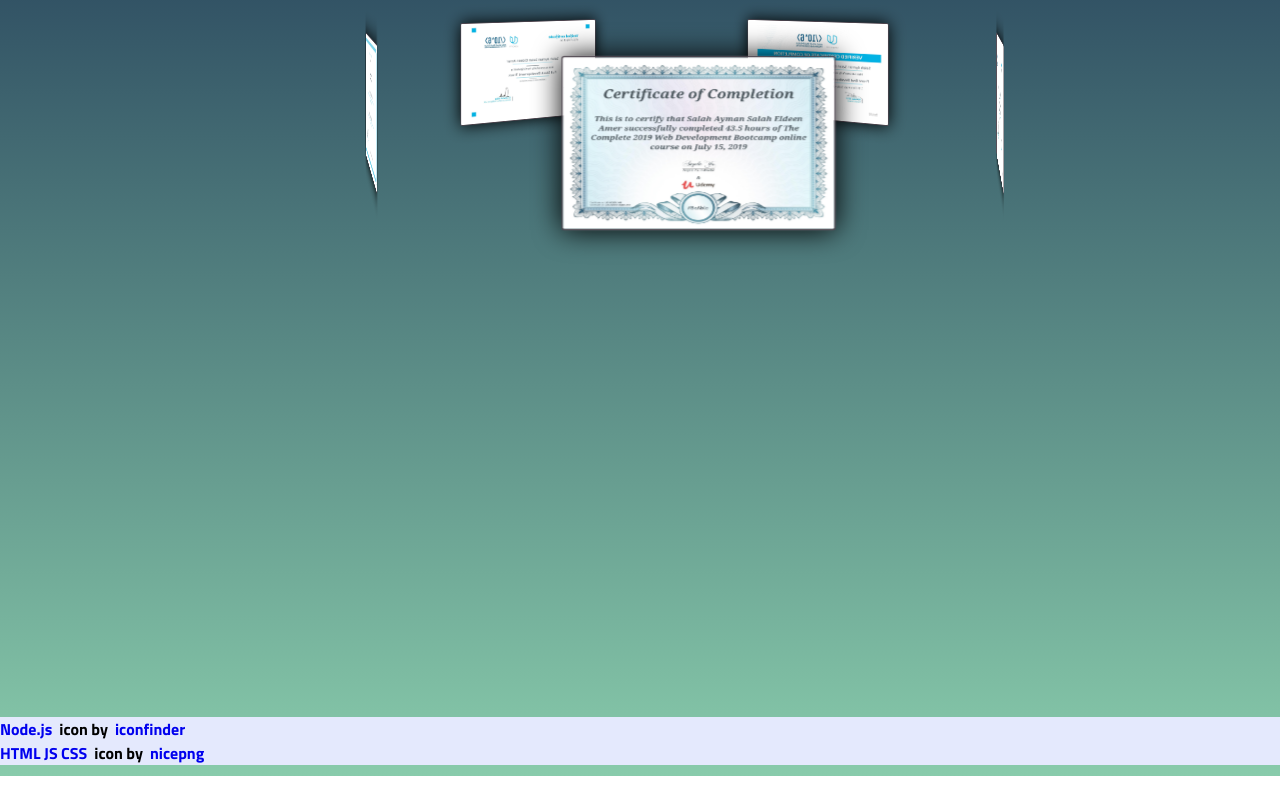
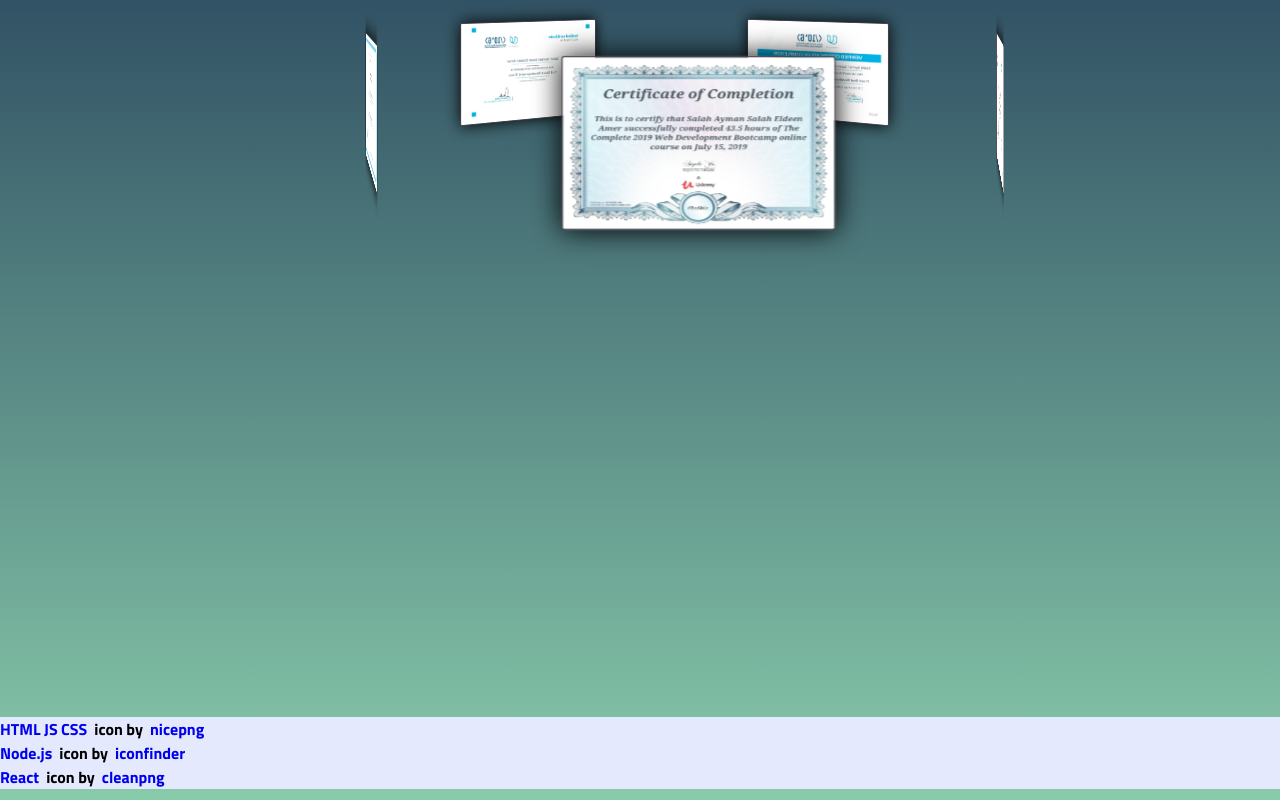
Before and after one commit to SalahAmer2/My-Resume-Website-React, a React (Create React App) app: page /my-certificates in a window 1280 px wide. Shown: the part 457-1257 px from the top of the page. Before the commit the page ends 1233 px from the top, so only its background shows below. Built offline with nearby package versions, Linux system fonts and the light colour scheme.

Commit message:
added react icon to footer

```diff
--- /dev/null
+++ b/src/components/footer-line/footer-line.component.jsx
@@ -0,0 +1,21 @@
+import React from 'react';
+
+const FooterLine = ({ iconLink, iconName, iconSiteLink, iconSiteName }) => (
+    <div>
+        <a
+            target="_blank"
+            href={iconLink}
+        >
+            {iconName} &nbsp;
+        </a>
+            icon by &nbsp;
+        <a
+            target="_blank"
+            href={iconSiteLink}
+        >
+            {iconSiteName} &nbsp;
+        </a>
+    </div>
+)
+
+export default FooterLine;
--- a/src/components/footer/footer.component.jsx
+++ b/src/components/footer/footer.component.jsx
@@ -1,4 +1,6 @@
 import React from 'react';
+
+import FooterLine from "../footer-line/footer-line.component";
 
 import './footer.styles.scss';
 
@@ -6,35 +8,26 @@
     <div>
         <br />
         <h1 className="footer">
-            <a
-             target="_blank"
-             href="https://www.iconfinder.com/icons/1012818/code_development_logo_nodejs_icon"
-            >
-                Node.js &nbsp;
-            </a>
-                icon by &nbsp;
-            <a
-             target="_blank"
-             href="https://www.iconfinder.com"
-            >
-                iconfinder &nbsp;
-            </a>
-            <br />
-            <a
-             target="_blank"
-             href="https://www.nicepng.com/downpng/u2q8w7a9w7r5r5q8_html-css-icon-png/"
-            >
-                HTML JS CSS &nbsp;
-            </a>
-                icon by &nbsp;
-            <a
-             target="_blank"
-             href="https://www.nicepng.com"
-            >
-                nicepng
-            </a>
+            <FooterLine
+                iconLink="https://www.nicepng.com/downpng/u2q8w7a9w7r5r5q8_html-css-icon-png"
+                iconName='HTML JS CSS'
+                iconSiteLink="https://www.nicepng.com"
+                iconSiteName='nicepng'
+            />
+            <FooterLine
+                iconLink="https://www.iconfinder.com/icons/1012818/code_development_logo_nodejs_icon"
+                iconName='Node.js'
+                iconSiteLink="https://www.iconfinder.com"
+                iconSiteName='iconfinder'
+            />
+            <FooterLine
+                iconLink="https://www.cleanpng.com/png-react-logo-redux-webpack-babel-6339921"
+                iconName='React'
+                iconSiteLink="https://www.cleanpng.com"
+                iconSiteName='cleanpng'
+            />
         </h1>
-</div>
+    </div>
 )
 
 export default Footer;
```
